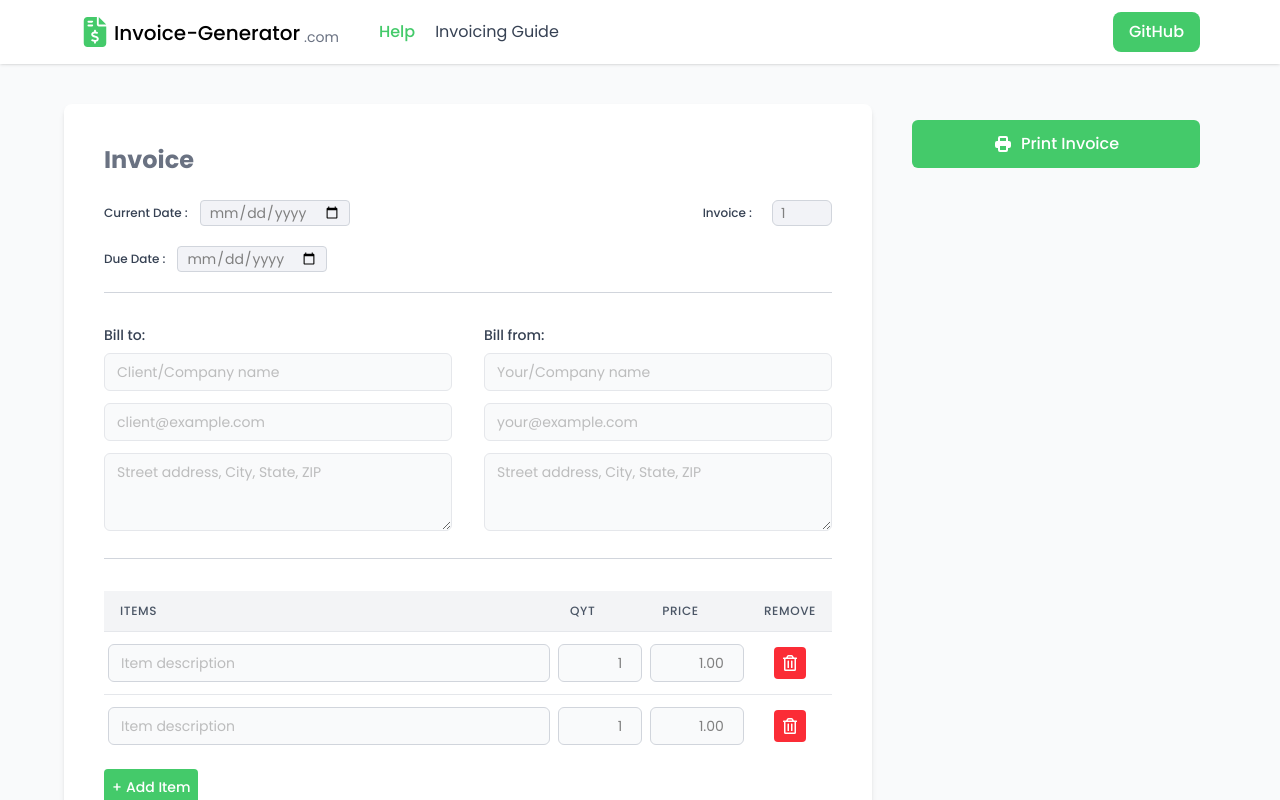
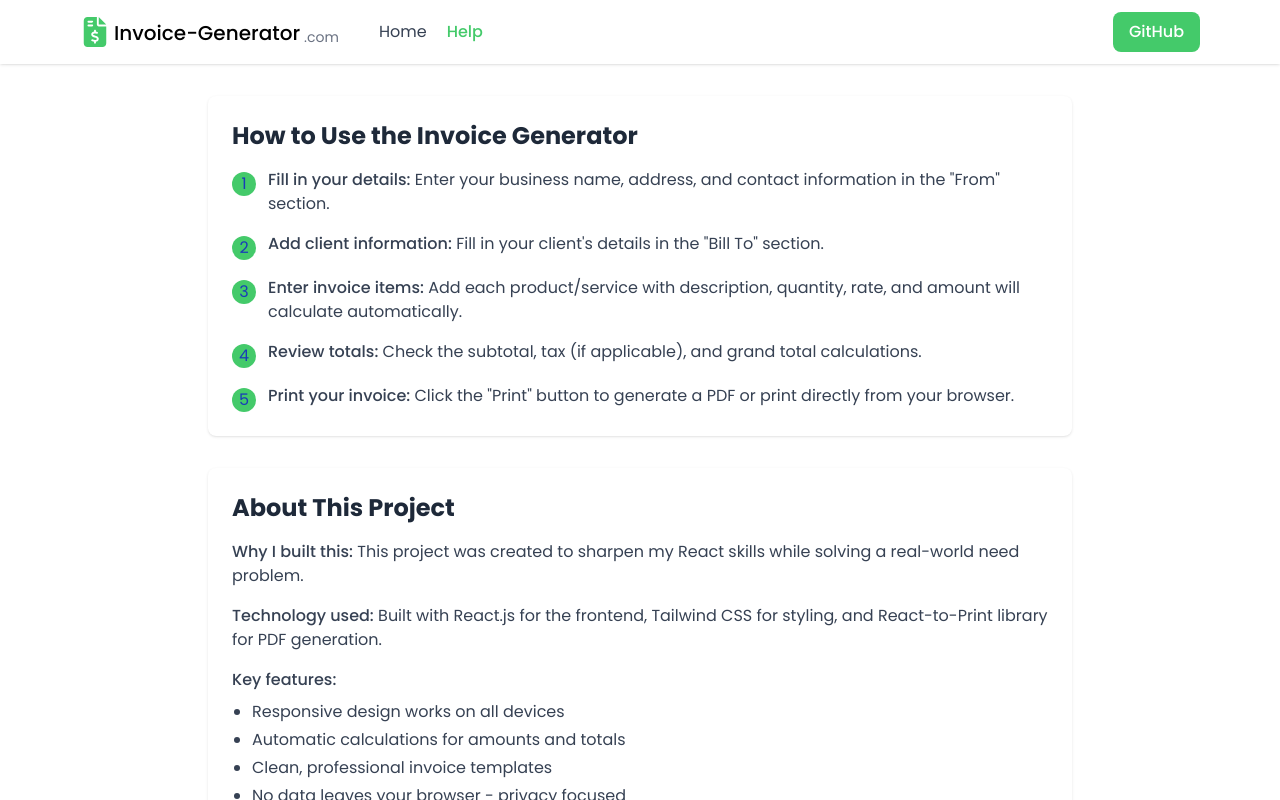
Before and after one commit to suraj-savle/Invoice-Generator, a React (Vite) app: page /help in a window 1280 px wide. Built offline with nearby package versions, Linux system fonts and the light colour scheme.

Commit message:
ui complete

```diff
--- a/src/App.jsx
+++ b/src/App.jsx
@@ -1,9 +1,14 @@
 import React from 'react'
 import Home from './pages/Home'
+import { Route, Routes } from 'react-router-dom'
+import Help from './pages/Help'
 
 function App() {
   return (
-    <Home />
+    <Routes>
+      <Route path='/' element={<Home />} />
+      <Route path='/help' element={<Help />} />
+    </Routes>
   )
 }
 
--- a/src/components/Footer.jsx
+++ b/src/components/Footer.jsx
@@ -1,50 +1,40 @@
-import { FaFacebookF, FaXTwitter, FaYoutube, FaLinkedinIn, FaGithub } from 'react-icons/fa6';
+import { FaFacebookF, FaLinkedinIn, FaGithub } from 'react-icons/fa6';
 
 export default function Footer() {
+  const currentYear = new Date().getFullYear();
+
   return (
-    <footer className="bg-gray-50 text-gray-700 px-8 py-10 mt-10">
+    <footer className="bg-white text-gray-700 px-4 sm:px-8 py-10 mt-10">
       <div className="max-w-7xl mx-auto grid md:grid-cols-3 gap-8">
-        {/* First Column */}
         <div>
-          <h4 className="font-semibold text-sm mb-4">USE INVOICE GENERATOR</h4>
+          <h4 className="font-semibold text-sm mb-4">RESOURCES</h4>
           <ul className="space-y-2 text-sm">
-            <li><a href="#" className="hover:underline">Invoice Template</a></li>
-            <li><a href="#" className="hover:underline">Credit Note Template</a></li>
-            <li><a href="#" className="hover:underline">Quote Template</a></li>
-            <li><a href="#" className="hover:underline">Purchase Order Template</a></li>
+            <li><a href="#" className="hover:underline hover:text-blue-600 transition-colors">Home</a></li>
+            <li><a href="#" className="hover:underline hover:text-blue-600 transition-colors">Invoicing Guide</a></li>
+            <li><a href="#" className="hover:underline hover:text-blue-600 transition-colors">Github</a></li>
           </ul>
         </div>
 
-        {/* Second Column */}
-        <div>
-          <h4 className="font-semibold text-sm mb-4">RESOURCES</h4>
-          <ul className="space-y-2 text-sm">
-            <li><a href="#" className="hover:underline">Invoicing Guide</a></li>
-            <li><a href="#" className="hover:underline">Help</a></li>
-            <li><a href="#" className="hover:underline">Sign In</a></li>
-            <li><a href="#" className="hover:underline">Sign Up</a></li>
-            <li><a href="#" className="hover:underline">Release Notes</a></li>
-            <li><a href="#" className="hover:underline">Developer API</a></li>
-          </ul>
-        </div>
-
-        {/* Third Column */}
-        <div className="flex flex-col justify-between">
-          <div className="text-sm text-gray-500">
-            © 2012-2025 Invoice-Generator.com
+        <div className="flex flex-col-reverse gap-5 items-center justify-between md:col-span-2 md:items-end">
+          <div className="flex gap-4">
+            <a href="#" className="text-gray-600 hover:text-blue-600 transition-colors">
+              <FaFacebookF size={20} />
+            </a>
+            <a href="#" className="text-gray-600 hover:text-blue-800 transition-colors">
+              <FaLinkedinIn size={20} />
+            </a>
+            <a href="#" className="text-gray-600 hover:text-gray-900 transition-colors">
+              <FaGithub size={20} />
+            </a>
           </div>
 
-          <div className="flex items-center gap-4 mt-4">
-            <a href="#" className="text-black hover:text-gray-700"><FaFacebookF size={20} /></a>
-            <a href="#" className="text-black hover:text-gray-700"><FaXTwitter size={20} /></a>
-            <a href="#" className="text-black hover:text-gray-700"><FaYoutube size={20} /></a>
-            <a href="#" className="text-black hover:text-gray-700"><FaLinkedinIn size={20} /></a>
-            <a href="#" className="text-black hover:text-gray-700"><FaGithub size={20} /></a>
-          </div>
-
-          <div className="flex flex-col space-y-2 mt-6 text-sm">
-            <a href="#" className="text-gray-600 hover:underline">Terms of Service</a>
-            <a href="#" className="text-gray-600 hover:underline">Privacy Policy</a>
+          <div className="mt-4 md:mt-0 text-center md:text-right">
+            <div className="text-sm text-gray-500">
+              © {currentYear} Invoice-Generator.com
+            </div>
+            <div className="text-xs text-gray-400 mt-1">
+              Developed by Suraj Savle
+            </div>
           </div>
         </div>
       </div>
--- a/src/components/Header.jsx
+++ b/src/components/Header.jsx
@@ -26,28 +26,33 @@ function Header() {
               <span className="text-xs sm:text-sm text-gray-500">.com</span>
             </Link>
           </div>
-          <div className="hidden md:flex gap-5">
+          <div className="hidden md:flex items-center gap-5">
+            <NavLink
+              to="/"
+              className={({ isActive }) =>
+                `w-full text-center py-2 text-gray-700 hover:text-primary transition-colors ${
+                  isActive ? "text-primary font-medium" : ""
+                }`
+              }
+              onClick={() => setIsOpen(false)}
+            >
+              Home
+            </NavLink>
             <NavLink
               to="/help"
               className={({ isActive }) =>
-                `text-sm lg:text-base hover:text-primary transition-colors ${isActive ? "text-primary font-medium" : "text-gray-700"}`
+                `text-sm lg:text-base hover:text-primary transition-colors ${
+                  isActive ? "text-primary font-medium" : "text-gray-700"
+                }`
               }
             >
               Help
-            </NavLink>
-            <NavLink
-              to="/invoice-guide"
-              className={({ isActive }) =>
-                `text-sm lg:text-base hover:text-primary transition-colors ${isActive ? "text-primary font-medium" : "text-gray-700"}`
-              }
-            >
-              Invoicing Guide
             </NavLink>
           </div>
         </div>
         <div className="hidden md:flex">
           <a
-            href="#"
+            href="https://github.com/suraj-savle"
             target="_blank"
             rel="noopener noreferrer"
             className="hover:scale-105 transition-transform"
@@ -66,28 +71,36 @@ function Header() {
       </div>
 
       {/* Mobile Menu */}
-      <div className={`w-full bg-white shadow-md md:hidden transition-all duration-300 ease-in-out border-t border-gray-200 overflow-hidden ${isOpen ? 'max-h-96 py-4' : 'max-h-0 py-0'}`}>
+      <div
+        className={`w-full bg-white shadow-md md:hidden transition-all duration-300 ease-in-out border-t border-gray-200 overflow-hidden ${
+          isOpen ? "max-h-96 py-4" : "max-h-0 py-0"
+        }`}
+      >
         <div className="flex flex-col items-center gap-6 px-4">
+          <NavLink
+            to="/"
+            className={({ isActive }) =>
+              `w-full text-center py-2 text-gray-700 hover:text-primary transition-colors ${
+                isActive ? "text-primary font-medium" : ""
+              }`
+            }
+            onClick={() => setIsOpen(false)}
+          >
+            Home
+          </NavLink>
           <NavLink
             to="/help"
             className={({ isActive }) =>
-              `w-full text-center py-2 text-gray-700 hover:text-primary transition-colors ${isActive ? "text-primary font-medium" : ""}`
+              `w-full text-center py-2 text-gray-700 hover:text-primary transition-colors ${
+                isActive ? "text-primary font-medium" : ""
+              }`
             }
             onClick={() => setIsOpen(false)}
           >
             Help
           </NavLink>
-          <NavLink
-            to="/invoice-guide"
-            className={({ isActive }) =>
-              `w-full text-center py-2 text-gray-700 hover:text-primary transition-colors ${isActive ? "text-primary font-medium" : ""}`
-            }
-            onClick={() => setIsOpen(false)}
-          >
-            Invoice Guide
-          </NavLink>
           <a
-            href="#"
+            href="https://github.com/suraj-savle"
             target="_blank"
             rel="noopener noreferrer"
             className="w-full max-w-xs"
--- a/src/components/InvoiceForm.jsx
+++ b/src/components/InvoiceForm.jsx
@@ -156,7 +156,7 @@ function InvoiceForm() {
           <div className="p-4 cursor-pointer">
             <button
               type="submit"
-              className="w-full bg-primary hover:bg-primary-dark text-white px-4 py-3 rounded-md font-medium transition-colors flex items-center justify-center gap-2"
+              className="w-full bg-primary hover:bg-primary-dark text-white px-4 py-3 rounded-md font-medium transition-colors flex items-center justify-center gap-2 outline-0 cursor-pointer"
             >
               <svg
                 xmlns="http://www.w3.org/2000/svg"
--- /dev/null
+++ b/src/context/ContextInvoice.jsx
@@ -0,0 +1,4 @@
+import { createContext } from "react";
+
+
+const ContextInvoice = createContext();
--- /dev/null
+++ b/src/pages/Help.jsx
@@ -0,0 +1,102 @@
+import React from "react";
+import Header from "../components/Header";
+import Footer from "../components/Footer";
+
+function Help() {
+  return (
+    <div>
+      <Header />
+      <div className="max-w-4xl mx-auto px-4 py-8">
+        <div className="space-y-8">
+          {/* How to Use Section */}
+          <section className="bg-white p-6 rounded-lg shadow-sm">
+            <h2 className="text-2xl font-bold text-gray-800 mb-4">
+              How to Use the Invoice Generator
+            </h2>
+            <div className="space-y-4 text-gray-700">
+              <div className="flex items-start">
+                <div className="bg-primary text-blue-800 rounded-full w-6 h-6 flex items-center justify-center mr-3 mt-1 flex-shrink-0">
+                  1
+                </div>
+                <p>
+                  <span className="font-medium">Fill in your details:</span>{" "}
+                  Enter your business name, address, and contact information in
+                  the "From" section.
+                </p>
+              </div>
+              <div className="flex items-start">
+                <div className="bg-primary text-blue-800 rounded-full w-6 h-6 flex items-center justify-center mr-3 mt-1 flex-shrink-0">
+                  2
+                </div>
+                <p>
+                  <span className="font-medium">Add client information:</span>{" "}
+                  Fill in your client's details in the "Bill To" section.
+                </p>
+              </div>
+              <div className="flex items-start">
+                <div className="bg-primary text-blue-800 rounded-full w-6 h-6 flex items-center justify-center mr-3 mt-1 flex-shrink-0">
+                  3
+                </div>
+                <p>
+                  <span className="font-medium">Enter invoice items:</span> Add
+                  each product/service with description, quantity, rate, and
+                  amount will calculate automatically.
+                </p>
+              </div>
+              <div className="flex items-start">
+                <div className="bg-primary text-blue-800 rounded-full w-6 h-6 flex items-center justify-center mr-3 mt-1 flex-shrink-0">
+                  4
+                </div>
+                <p>
+                  <span className="font-medium">Review totals:</span> Check the
+                  subtotal, tax (if applicable), and grand total calculations.
+                </p>
+              </div>
+              <div className="flex items-start">
+                <div className="bg-primary text-blue-800 rounded-full w-6 h-6 flex items-center justify-center mr-3 mt-1 flex-shrink-0">
+                  5
+                </div>
+                <p>
+                  <span className="font-medium">Print your invoice:</span> Click
+                  the "Print" button to generate a PDF or print directly from
+                  your browser.
+                </p>
+              </div>
+            </div>
+          </section>
+
+          {/* About This Project Section */}
+          <section className="bg-white p-6 rounded-lg shadow-sm">
+            <h2 className="text-2xl font-bold text-gray-800 mb-4">
+              About This Project
+            </h2>
+            <div className="space-y-4 text-gray-700">
+              <div>
+                <span className="font-medium">Why I built this:</span> This
+                project was created to sharpen my React skills while solving a
+                real-world need problem.
+              </div>
+              <div>
+                <span className="font-medium">Technology used:</span> Built with
+                React.js for the frontend, Tailwind CSS for styling, and
+                React-to-Print library for PDF generation.
+              </div>
+              <div>
+                <span className="font-medium">Key features:</span>
+                <ul className="list-disc pl-5 mt-2 space-y-1">
+                  <li>Responsive design works on all devices</li>
+                  <li>Automatic calculations for amounts and totals</li>
+                  <li>Clean, professional invoice templates</li>
+                  <li>No data leaves your browser - privacy focused</li>
+                </ul>
+              </div>
+            </div>
+          </section>
+        </div>
+      </div>
+      <Footer />
+    </div>
+  );
+}
+
+export default Help;
--- a/src/pages/Home.jsx
+++ b/src/pages/Home.jsx
@@ -8,6 +8,7 @@ function Home() {
     <>
       <Header />
       <InvoiceForm />
+      <Footer />
     </>
   );
 }
```
